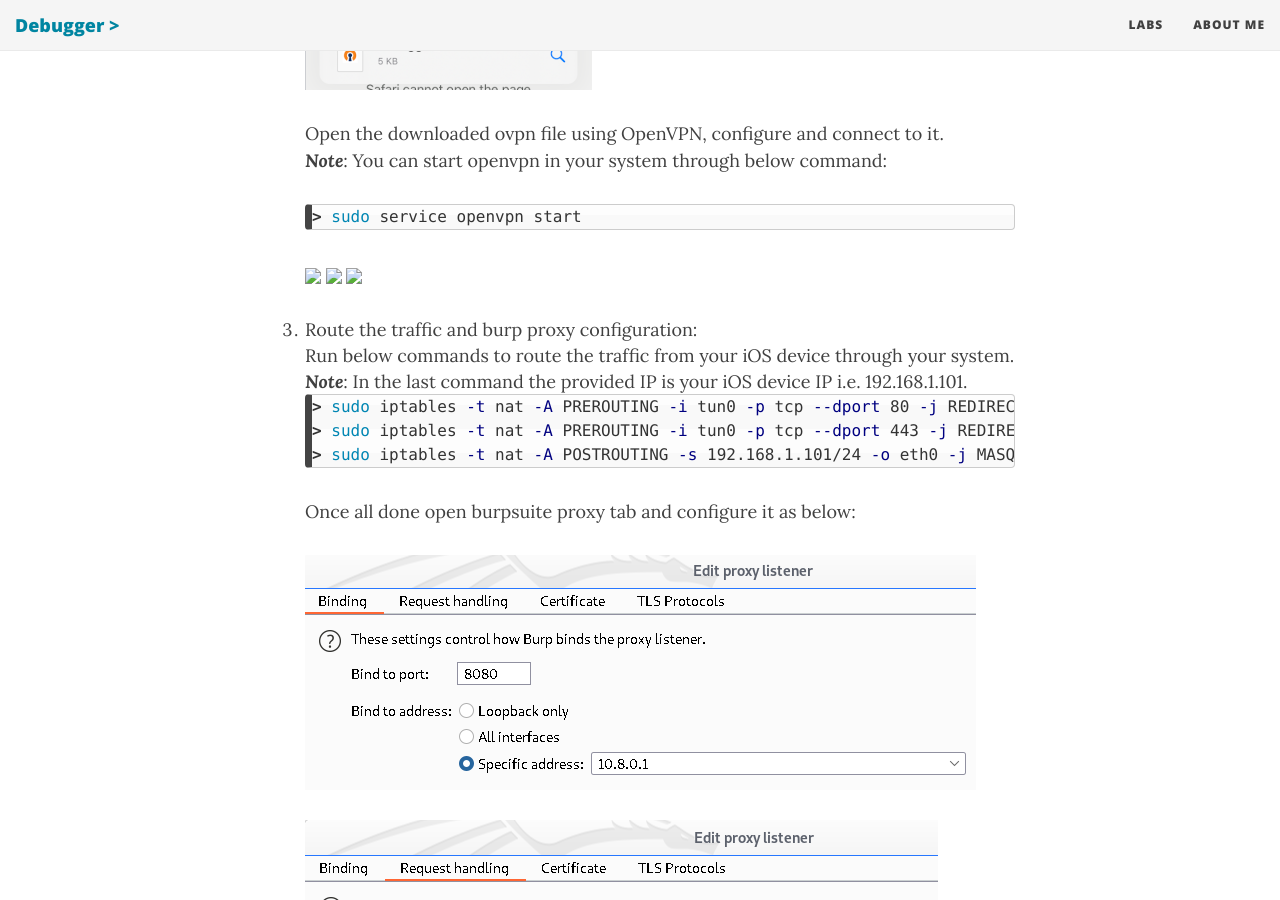
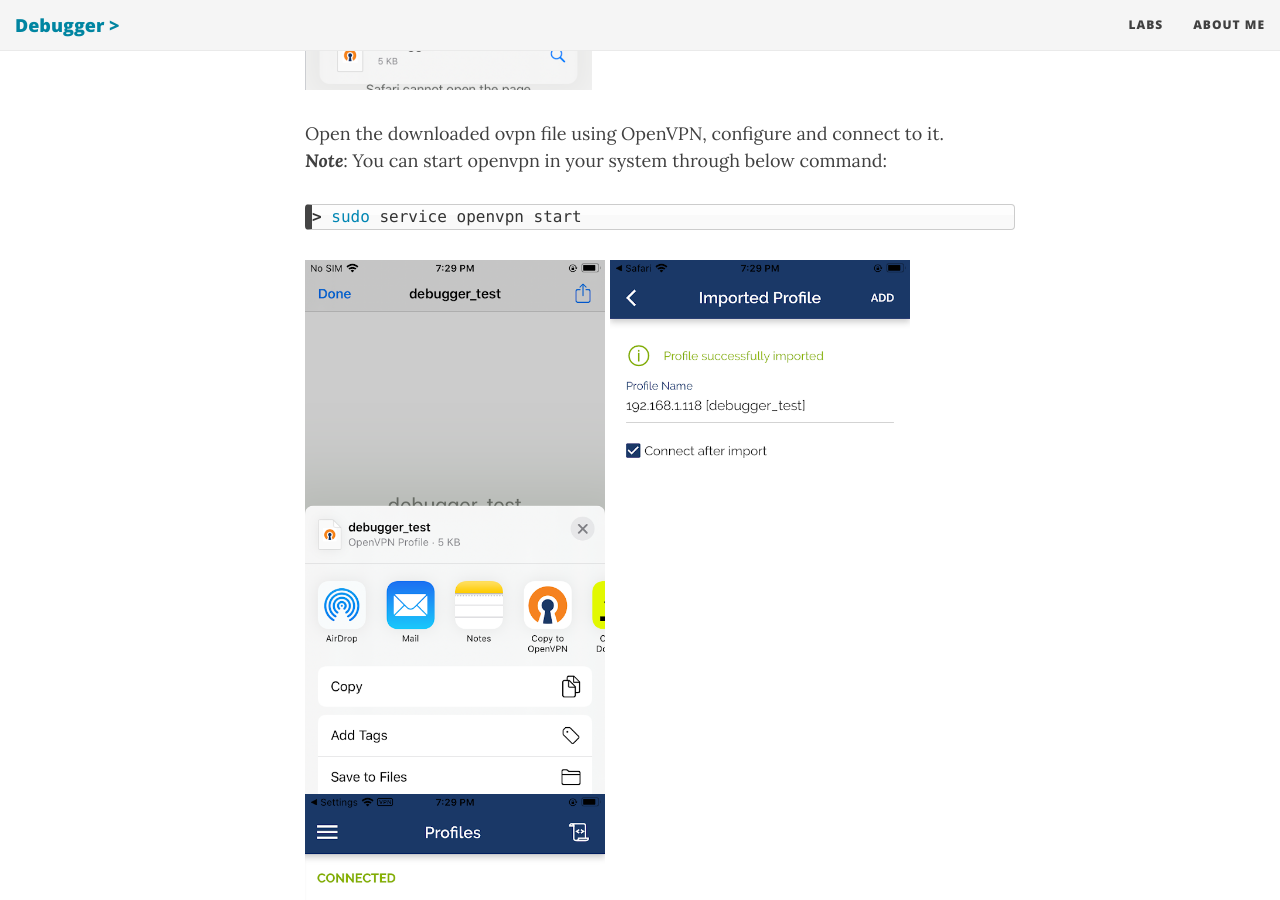
Before and after one commit to bhattsameer/bhattsameer.github.io, a Jekyll site: the page built from _posts/2021/2021-06-23-Intercepting-flutter-iOS-application.md, in a window 1280 px wide and 900 px high, scrolled down 4970 px. Built offline with Jekyll 4.4.1, drawn with Linux system fonts in a browser that asks for light colours; nearby versions of some CDN libraries.

Commit message:
Update 2021-06-23-Intercepting-flutter-iOS-application.md

````diff
--- a/_posts/2021/2021-06-23-Intercepting-flutter-iOS-application.md
+++ b/_posts/2021/2021-06-23-Intercepting-flutter-iOS-application.md
@@ -111,9 +111,9 @@
     > sudo service openvpn start
     ```
     <p float="left">
-      <img src="/2021/Intercepting_flutter_iOS_application/images/6.png" width="300" />
-      <img src="/2021/Intercepting_flutter_iOS_application/images/7.png" width="300" />
-      <img src="/2021/Intercepting_flutter_iOS_application/images/8.png" width="300" />
+      <img src="/images/Intercepting_flutter_iOS_application/6.png" width="300" />
+      <img src="/images/Intercepting_flutter_iOS_application/7.png" width="300" />
+      <img src="/images/Intercepting_flutter_iOS_application/8.png" width="300" />
     </p>
 
  3. Route the traffic and burp proxy configuration:
````
Also changed, not shown: other parts of _posts/2021/2021-06-23-Intercepting-flutter-iOS-application.md (+1 -1 lines).
